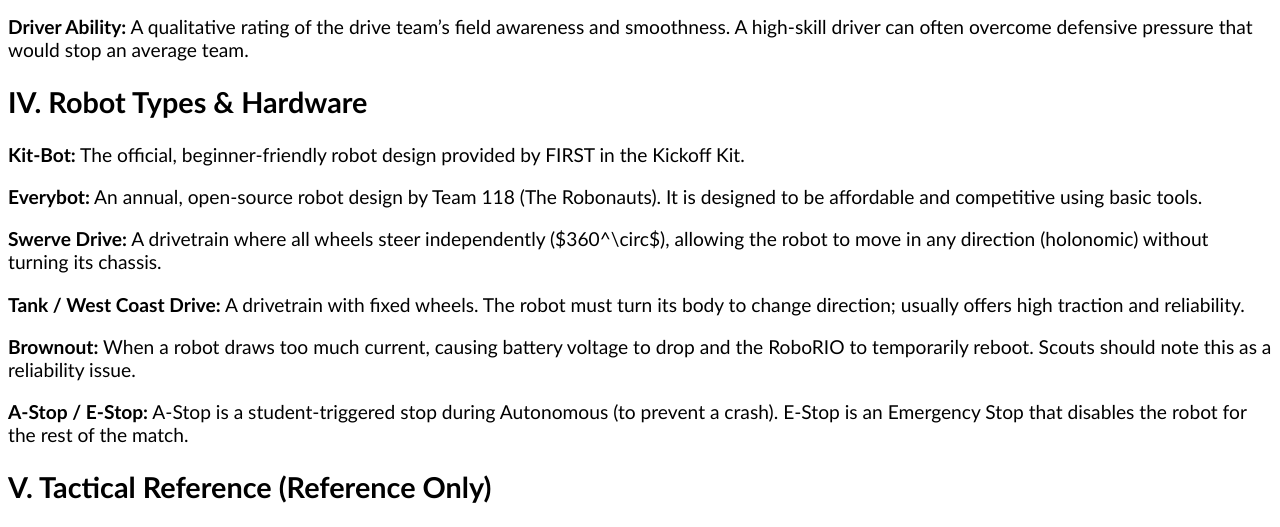
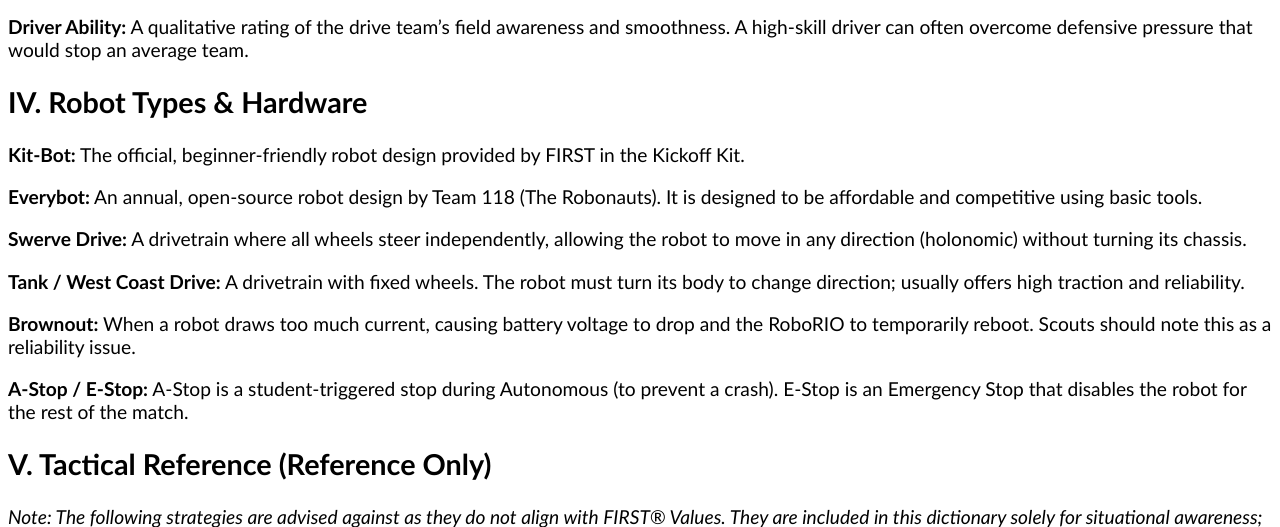
Before and after one commit to fscdata/fsc-data-scouting, a Flask app: page /info/dictionary in a window 1280 px wide. Shown: the part 1206-1733 px from the top of the page. Run offline with Flask 3, Linux system fonts and the light colour scheme.

Commit message:
fixed a typo

```diff
--- a/templates/info/info_dictionary.html
+++ b/templates/info/info_dictionary.html
@@ -54,7 +54,7 @@
 
         <p><strong>Everybot:</strong> An annual, open-source robot design by Team 118 (The Robonauts). It is designed to be affordable and competitive using basic tools.</p>
 
-        <p><strong>Swerve Drive:</strong> A drivetrain where all wheels steer independently ($360^\circ$), allowing the robot to move in any direction (holonomic) without turning its chassis.</p>
+        <p><strong>Swerve Drive:</strong> A drivetrain where all wheels steer independently, allowing the robot to move in any direction (holonomic) without turning its chassis.</p>
 
         <p><strong>Tank / West Coast Drive:</strong> A drivetrain with fixed wheels. The robot must turn its body to change direction; usually offers high traction and reliability.</p>
 
```
